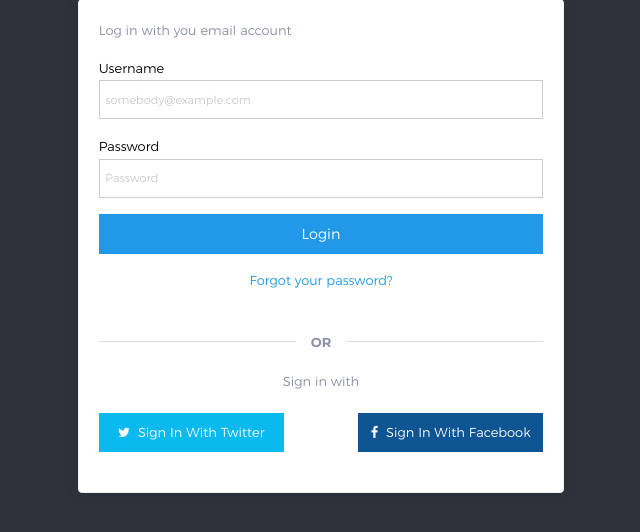
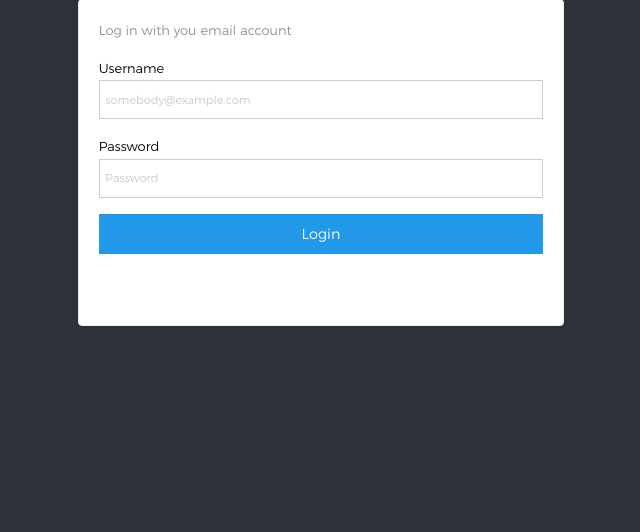
Before and after one commit to dotslash227/smileylab-crm, a Django app: page / in a window 1280 px wide. Shown: the part 152-684 px from the top of the page, without its empty margins (319-959 px from the left). Run offline with Django 3.2, Linux system fonts and the light colour scheme; some libraries are stand-ins or nearby versions; some web fonts are replaced.

Commit message:
changed templates and zip code error

```diff
--- a/templates/login.html
+++ b/templates/login.html
@@ -27,22 +27,11 @@
                       <label>Username<input type="text" name="uname" placeholder="somebody@example.com"> </label>
                       <label>Password<input type="text" name="pass" placeholder="Password"> </label>
                       <p><input type="submit" value="Login" class="button expanded" /></p>
-                      <p class="text-center"><a href="#">Forgot your password?</a></p>
                     </div>
                   </form>
                   <br>
-                  <h2><span>OR</span></h2>
-                  <p class="welcome text-center">Sign in with</p>
                 </div>
               </div>
-              <div class="row">
-                <div class="large-5 columns no-pad">
-                  <div class="edumix-footer-panel"> <a href="#"><span class="bg-aqua"><i class="fa fa-twitter"></i>&nbsp;&nbsp;sign in with twitter</span></a> </div>
-                </div>
-                <div class="large-2 columns"></div>
-                <div class="large-5 columns no-pad">
-                  <div class="edumix-footer-panel"> <a href="#"><span class="bg-dark-blue"><i class="fa fa-facebook"></i>&nbsp;&nbsp;sign in with facebook</span></a> </div>
-                </div>
               </div>
             </div>
           </div>
```
Also changed, not shown: app/models.py (+1 -7 lines).
